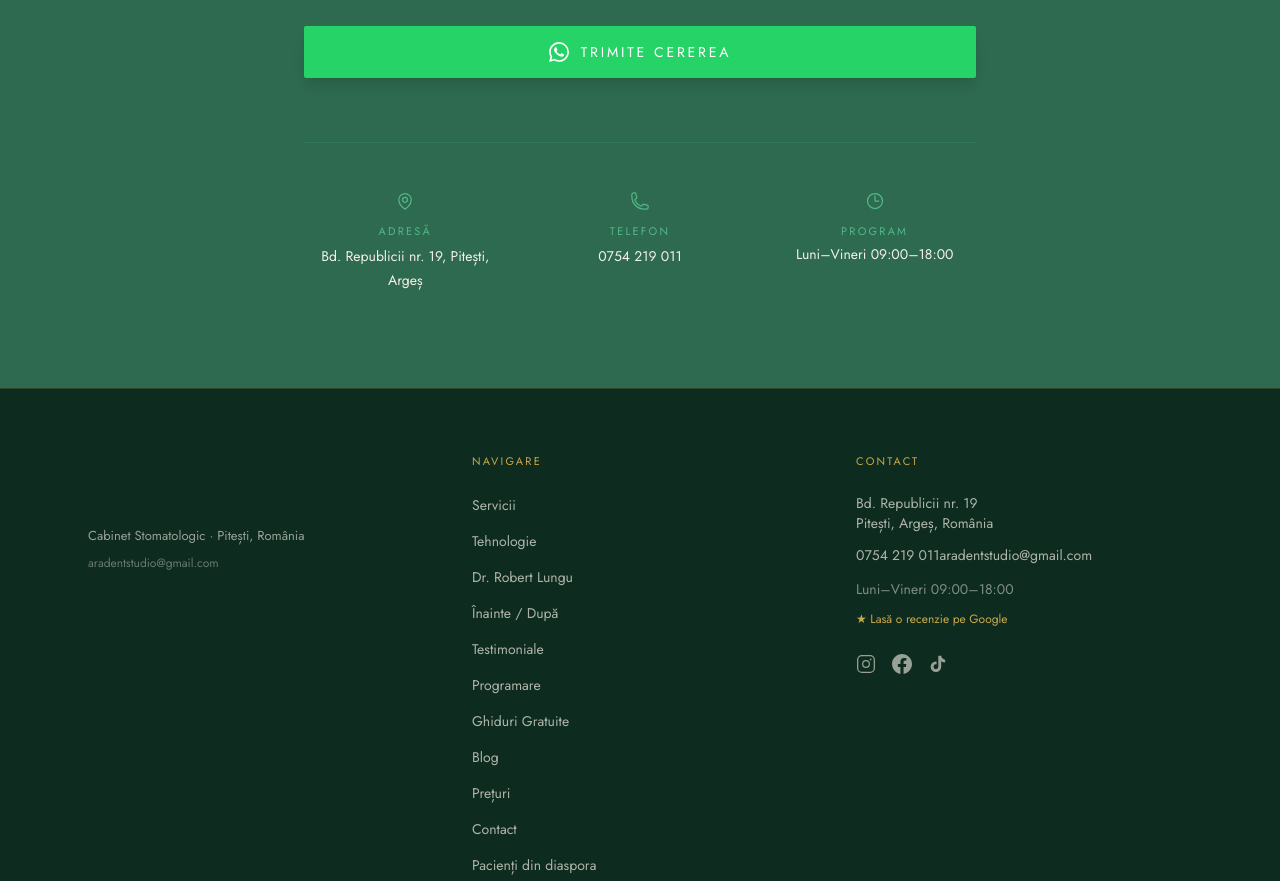
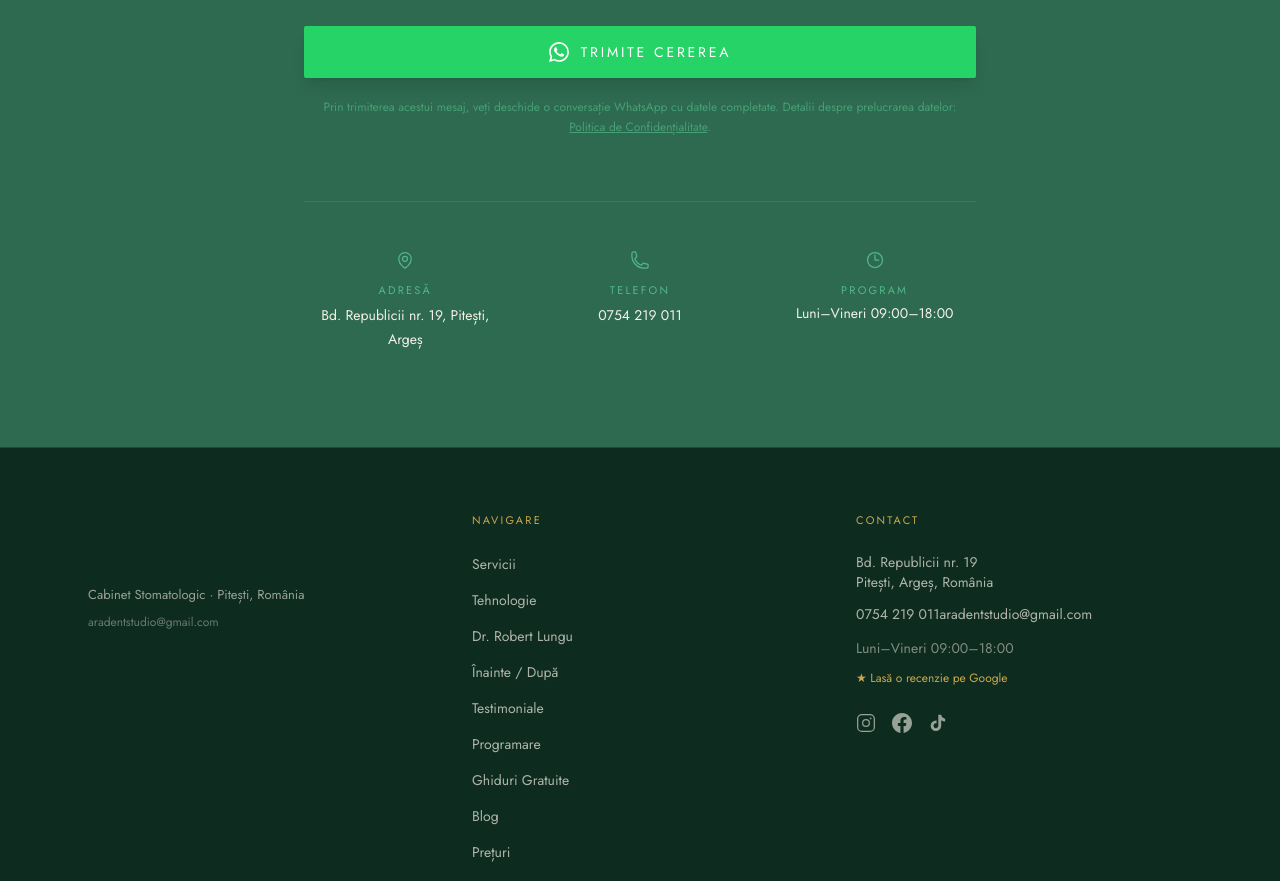
Before and after one commit to Rbt1/aradentpitesti, a Next.js app: page / in a window 1280 px wide. Shown: the part 9712-10593 px from the top of the page. Built offline with nearby package versions, Linux system fonts and the light colour scheme; grey boxes are pictures that could not be loaded.

Commit message:
feat: linie informare GDPR sub formular si clarificare politica

```diff
--- a/app/components/Booking.tsx
+++ b/app/components/Booking.tsx
@@ -2,6 +2,7 @@
 
 import { useState } from 'react'
 import { motion } from 'framer-motion'
+import Link from 'next/link'
 
 const CONTENT = {
   title: 'Rezervă-ți consultația',
@@ -230,6 +231,14 @@ const Booking = () => {
                 </svg>
                 {CONTENT.submitLabel}
               </button>
+              <p className="font-jost text-xs text-forest-light/70 text-center leading-relaxed mt-2">
+                Prin trimiterea acestui mesaj, veți deschide o conversație WhatsApp cu datele completate.
+                Detalii despre prelucrarea datelor:{' '}
+                <Link href="/politica-de-confidentialitate" className="underline hover:text-cream transition-colors duration-200">
+                  Politica de Confidențialitate
+                </Link>
+                .
+              </p>
           </motion.form>
 
           {/* Info contact — 3 coloane */}
--- a/app/politica-de-confidentialitate/page.tsx
+++ b/app/politica-de-confidentialitate/page.tsx
@@ -55,6 +55,9 @@ export default function PoliticaConfidentialitatePage() {
               prin formularul de programare de pe site (Nume complet, Telefon, Serviciu dorit, Dată
               preferată, Mesaj opțional) — formular care construiește un mesaj trimis prin WhatsApp
               la numărul nostru; sau prin apel telefonic, WhatsApp direct sau email.
+              {' '}Formularul de programare de pe site nu stochează datele pe serverele noastre: el deschide
+              o conversație WhatsApp cu mesajul completat, pe care îl trimiteți dumneavoastră. Mesajul
+              ajunge la noi prin WhatsApp.
             </li>
             <li className="pl-4 border-l-2 border-gold/40">
               <strong className="text-forest-dark">Date privind sănătatea</strong>, pe care ni le
```
